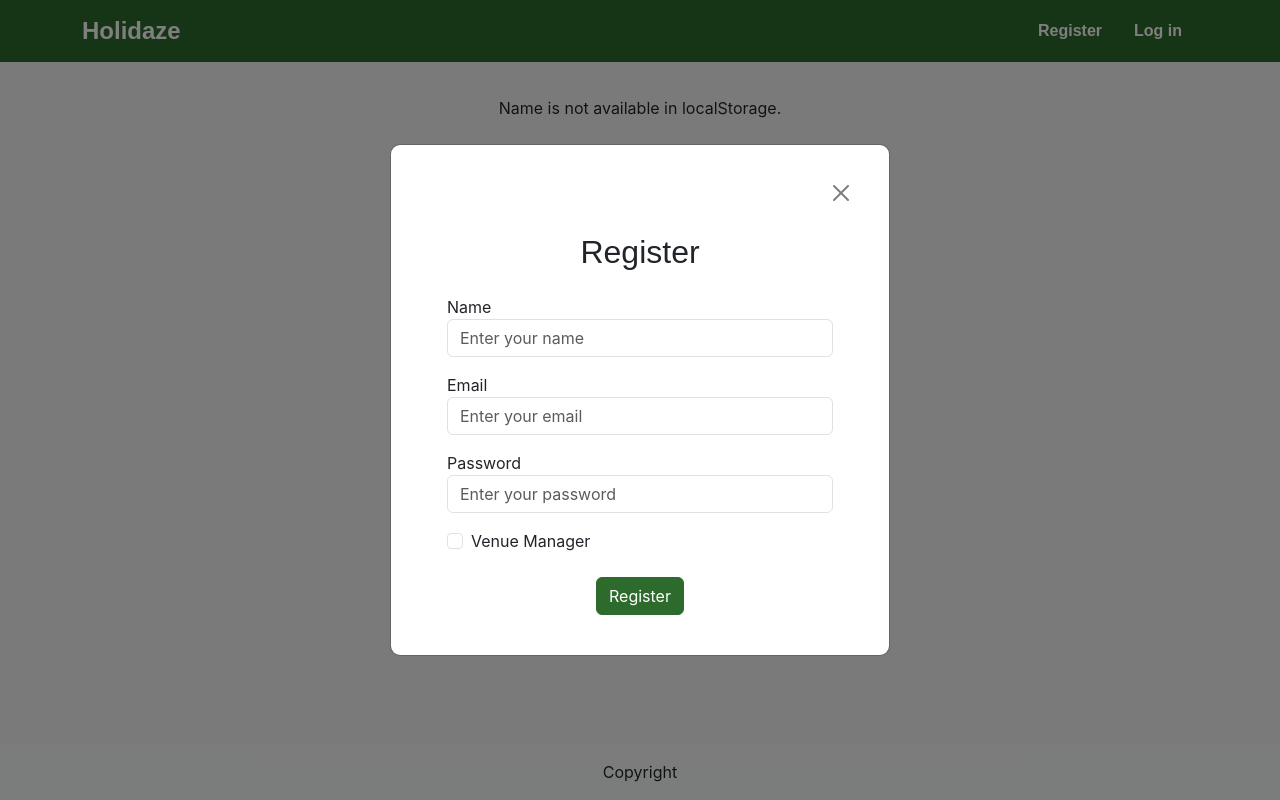
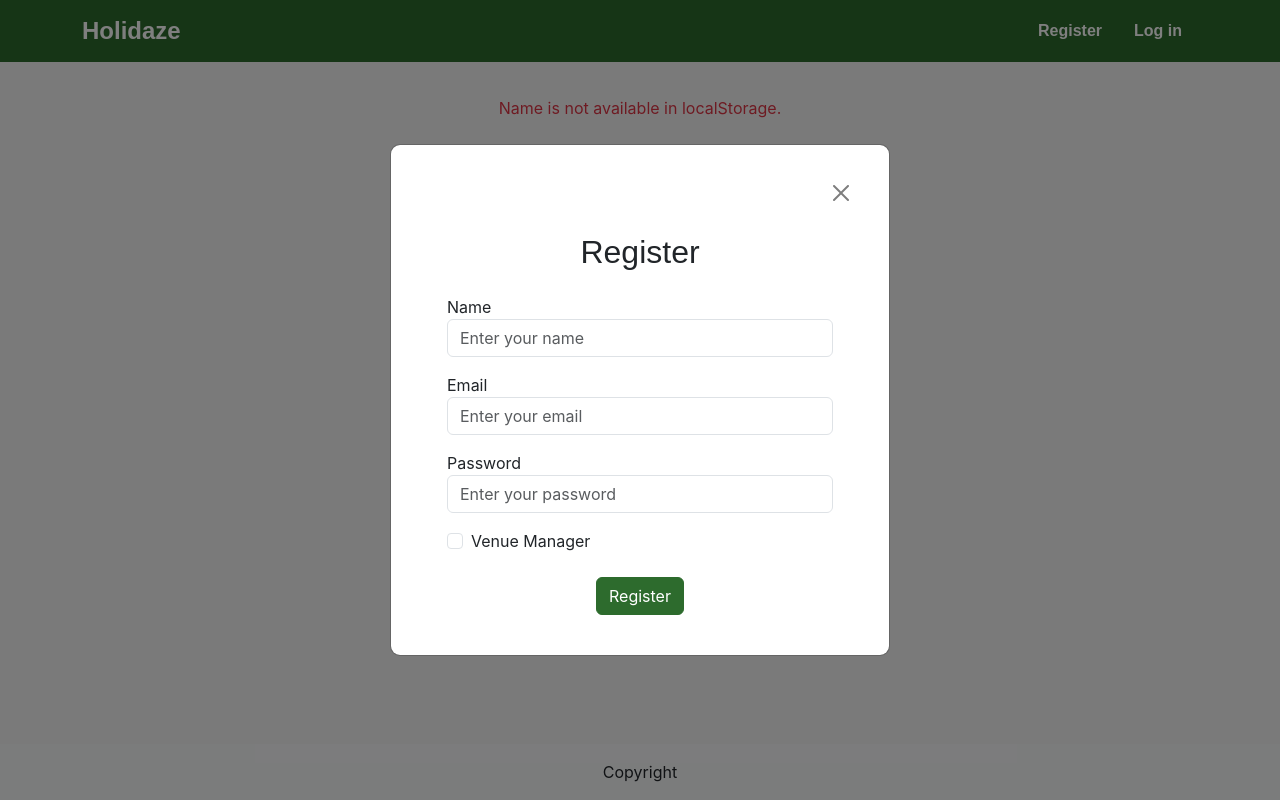
Before and after one commit to pkkronborg/project-exam-2, a React (Create React App) app: page /myProfile in a window 1280 px wide. Both pictures are taken after a click on the button "Register". Built offline with nearby package versions, Linux system fonts and the light colour scheme.

Commit message:
fixing error message

```diff
--- a/src/components/ProfileDetails/index.jsx
+++ b/src/components/ProfileDetails/index.jsx
@@ -52,7 +52,7 @@ function ProfileDetails() {
           </div>
         </div>
       ) : error ? (
-        <div className="text-center mt-5">{error}</div>
+        <div className="text-center mt-5 text-danger">{error}</div>
       ) : (
         <>
           <div className="d-flex flex-column align-items-center">
```
